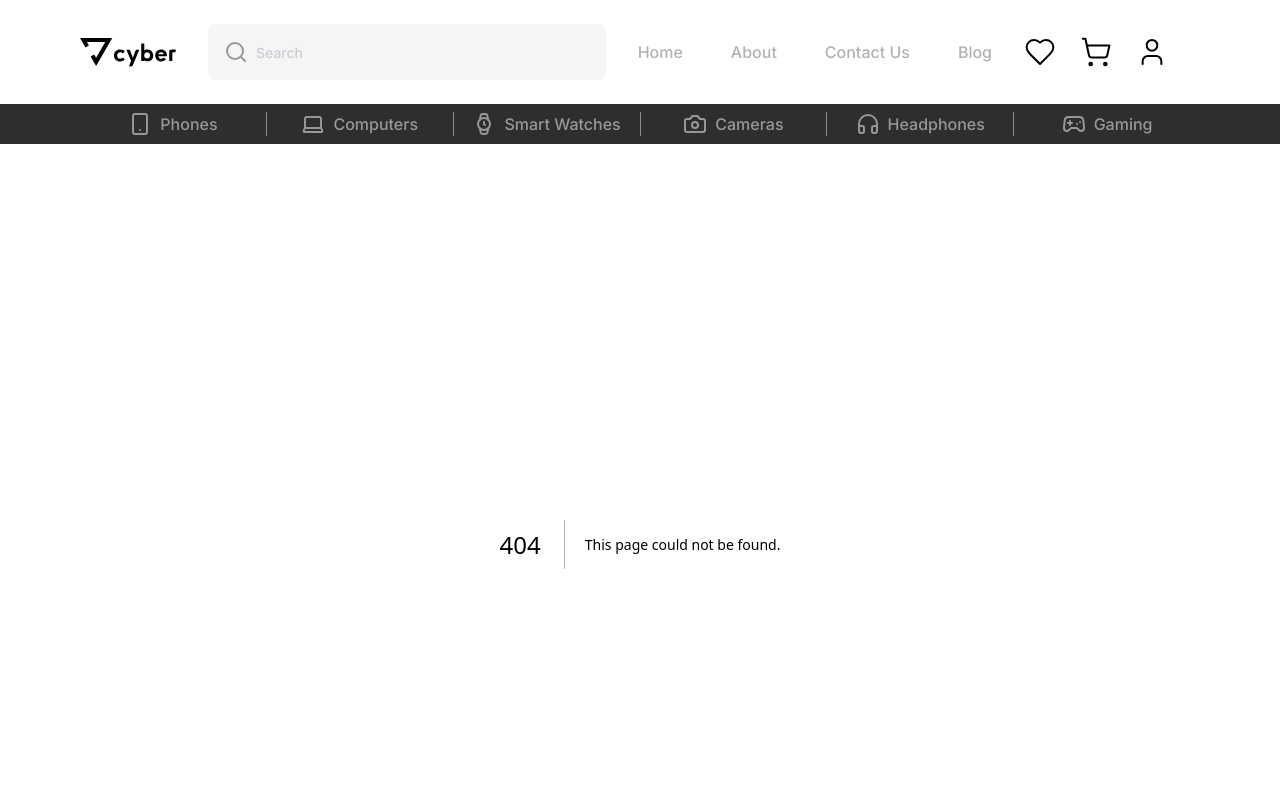
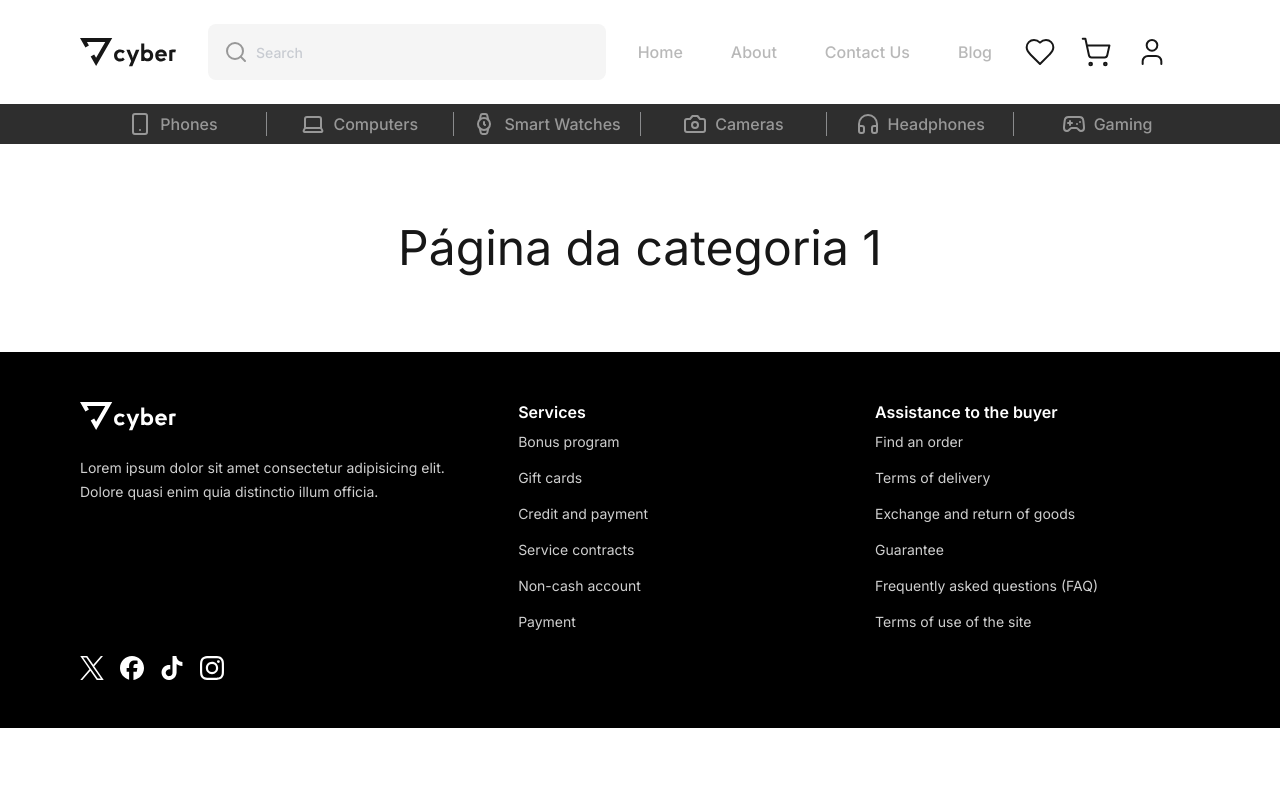
Before and after one commit to alexandreraminelli/pratica-nextjs-electronic-store, a Next.js app: page /category/1 in a window 1280 px wide. Before the commit this address had no page. Shown: the top 800 px of the page. Built offline with nearby package versions, Linux system fonts and the light colour scheme.

Commit message:
feat: criação da rota dinâmica de categorias

```diff
--- /dev/null
+++ b/src/app/(pages)/category/[category]/page.tsx
@@ -0,0 +1,34 @@
+/**
+ * Interface dos props de rota dinâmica.
+ */
+interface CategoryPageProps {
+  /**
+   * Parâmetros de rota dinâmica.
+   * Define o formato esperado para os props recebidos pelo componente da página.
+   *
+   * - `params`: parâmetros do sistema de rotas dinâmicas do Next.js
+   * - `Promise<{ category: string }>`: retorna objeto contento um parâmetro `category`.
+   */
+  params: Promise<{ category: string }>
+}
+/**
+ * Página dinâmica de categorias.
+ * Exibe os produtos que pertencem a categoria pesquisada.
+ *
+ * @param param0 Props da rota dinâmica desestruturados.
+ *
+ * @author Alexandre Raminelli
+ */
+export default async function CategoryPage(
+  { params }: CategoryPageProps // definir parâmetros props da página
+) {
+  /** Extração do parâmetro `category` do `params`. */
+  const category = (await params).category
+
+  // retorno da página
+  return (
+    <div className="pd-container py-20">
+      <h1 className="text-center text-5xl">Página da categoria {category}</h1>
+    </div>
+  )
+}
```
